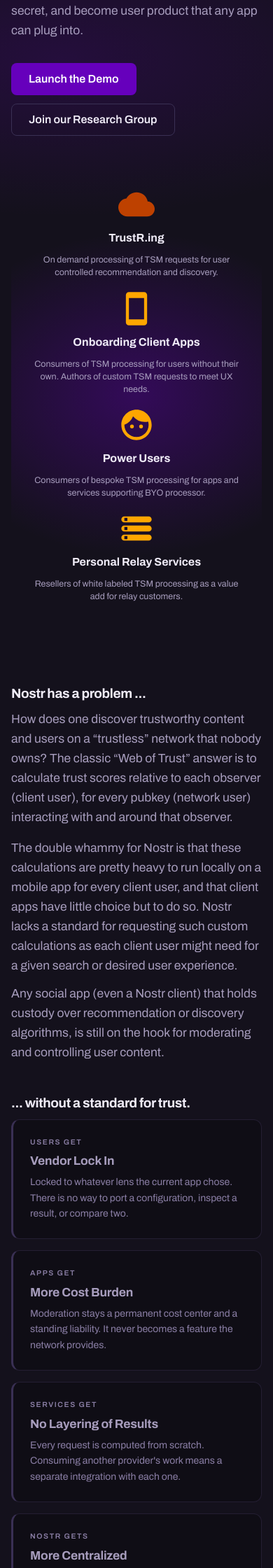
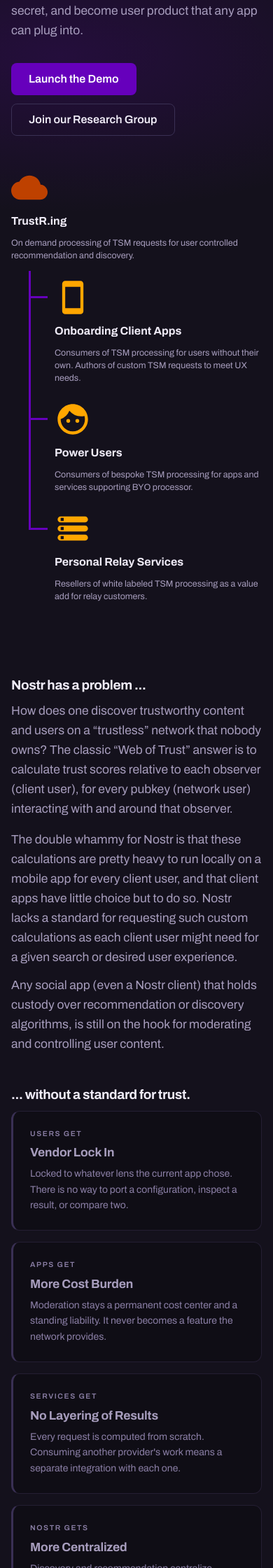
Before and after one commit to nostr4social/website, a Jekyll site: the page built from _pages/trustr.md, in a window 390 px wide. Shown: the part 608-2848 px from the top of the page at 70% size. Built offline with Jekyll 4.4.1, drawn with Linux system fonts in a browser that asks for light colours.

Commit message:
Make the two hero diagrams hold their meaning on a phone
Below 480px the cast lays its four parts along a purple spine with the
user still in the middle, and the hub hangs its three customers off a
rail on the left. Both are grid and borders — no SVG — so the connectors
are structural and cannot drift. Above 480px both keep the board's
drawing; the hero already stacks at 900px, so a tablet just gives the
diagram the full width.

The hub's desktop connectors were also wrong: one stretched SVG fanning
the whole width at a shallow angle. The board draws three stubs from
rotated rules — a diagonal, a vertical, a diagonal — pointing from the
provider toward the customers without reaching them. They are now built
the same way.

Co-Authored-By: Claude Fable 5.1 <noreply@anthropic.com>

```diff
--- a/_includes/components/cast.html
+++ b/_includes/components/cast.html
@@ -17,6 +17,9 @@ Rust marks the parts Nostr4 builds; gold marks the rest of the ecosystem.
     </g>
   </svg>
   {% include lib/icon.html name=b.centre class="cast__centre" %}
+  {%- comment -%} The phone layout's spine; hidden above 480px. {%- endcomment -%}
+  <div class="cast__spine cast__spine--top"></div>
+  <div class="cast__spine cast__spine--bottom"></div>
   {%- for item in b.items -%}
   <div class="cast__item cast__item--{{ forloop.index }}">
     {%- capture tone %}icon--xl icon--{{ item.tone | default: "gold" }}{% endcapture -%}
--- a/_includes/components/hub.html
+++ b/_includes/components/hub.html
@@ -11,16 +11,12 @@
     <div class="hub__note">{{ b.hub.note }}</div>
   </div>
   <div class="hub__spokes" aria-hidden="true">
-    <svg viewBox="0 0 300 64" fill="none" preserveAspectRatio="none">
-      <g stroke="currentColor" stroke-width="3" stroke-linecap="round" vector-effect="non-scaling-stroke">
-        <path d="M150 4 L50 60"/>
-        <path d="M150 4 L150 60"/>
-        <path d="M150 4 L250 60"/>
-      </g>
-    </svg>
+    <div class="hub__spoke hub__spoke--left"></div>
+    <div class="hub__spoke hub__spoke--mid"></div>
+    <div class="hub__spoke hub__spoke--right"></div>
   </div>
   {%- for item in b.items -%}
-  <div class="hub__node">
+  <div class="hub__node hub__node--item">
     {%- capture tone %}icon--xl icon--{{ item.tone | default: "gold" }}{% endcapture -%}
     {% include lib/icon.html name=item.icon class=tone %}
     <div class="hub__title">{{ item.title }}</div>
--- a/_sass/_breakpoints.scss
+++ b/_sass/_breakpoints.scss
@@ -4,6 +4,7 @@
 $bp-wide: 1200px;
 $bp-mid: 900px;
 $bp-narrow: 600px;
+$bp-phone: 480px; // the two hero diagrams change shape here, and only here
 
 @mixin below($bp) {
   @media (max-width: #{$bp - 0.02px}) {
--- a/_sass/components/_cast.scss
+++ b/_sass/components/_cast.scss
@@ -2,6 +2,11 @@
 
 // The cast: the user at the centre, the four kinds of app around them. Names
 // the parts before the argument uses them.
+//
+// Above 480px it is the board's drawing — a 3×3 grid with the figure in the
+// middle cell and four short connectors. On a phone the same relationship is
+// laid along a spine: two apps, the user, two apps, with the user still in the
+// middle and the connectors still purple.
 
 .cast {
   align-items: center;
@@ -71,13 +76,25 @@
   line-height: var(--lh-card);
 }
 
-@include below($bp-mid) {
-  // Stacked, the diagram is a list; the connectors would say nothing.
+// The spine segments exist only on the phone layout.
+.cast__spine {
+  display: none;
+}
+
+@include below($bp-phone) {
+  // Columns: left apps · spine · right apps. Rows: apps · the user · apps.
+  // The gap is the tick length, so a tick from an item always meets the spine.
   .cast {
+    --tick: 14px;
+    --spine: 3px;
+    --icon-mid: 26px; // half the 52px icon: where a tick leaves an item
+
     aspect-ratio: auto;
-    gap: var(--s-5);
-    grid-template-columns: repeat(2, minmax(0, 1fr));
-    grid-template-rows: auto;
+    background-image: none;
+    column-gap: var(--tick);
+    grid-template-columns: minmax(0, 1fr) var(--spine) minmax(0, 1fr);
+    grid-template-rows: auto auto auto;
+    row-gap: 0;
   }
 
   .cast__links {
@@ -85,18 +102,70 @@
   }
 
   .cast__centre {
-    grid-area: auto;
-    order: -1;
-    width: 90px;
+    grid-area: 2 / 1 / 3 / 4;
+    padding-block: var(--s-3);
+    width: 72px;
   }
 
   .cast__item {
-    grid-area: auto !important;
+    max-width: none;
+    padding-block: var(--s-3);
+  }
+
+  .cast__item--1 {
+    grid-area: 1 / 1;
+  }
+
+  .cast__item--2 {
+    grid-area: 1 / 3;
+  }
+
+  .cast__item--3 {
+    grid-area: 3 / 3;
+  }
+
+  .cast__item--4 {
+    grid-area: 3 / 1;
+  }
+
+  // The tick: from the spine to just short of the item's icon, at icon height.
+  // The icon is centred in the column, so the tick covers the gap plus half the
+  // column minus half an icon minus a breath.
+  .cast__item::before {
+    background: var(--purple);
+    content: "";
+    height: var(--spine);
+    position: absolute;
+    top: calc(var(--s-3) + var(--icon-mid) - var(--spine) / 2);
+    width: calc(var(--tick) + 50% - var(--icon-mid) - 6px);
+  }
+
+  .cast__item--1::before,
+  .cast__item--4::before {
+    right: calc(-1 * var(--tick));
+  }
+
+  .cast__item--2::before,
+  .cast__item--3::before {
+    left: calc(-1 * var(--tick));
+  }
+
+  // Two segments, so the spine passes behind the user rather than through them.
+  .cast__spine {
+    background: var(--purple);
+    display: block;
+    width: var(--spine);
+  }
+
+  .cast__spine--top {
+    align-self: stretch;
+    grid-area: 1 / 2;
+    margin-top: calc(var(--s-3) + var(--icon-mid));
+  }
+
+  .cast__spine--bottom {
+    align-self: start;
+    grid-area: 3 / 2;
+    height: calc(var(--s-3) + var(--icon-mid) + var(--spine));
   }
 }
-
-@include below($bp-narrow) {
-  .cast {
-    grid-template-columns: minmax(0, 1fr);
-  }
-}
--- a/_sass/components/_hub.scss
+++ b/_sass/components/_hub.scss
@@ -2,6 +2,11 @@
 
 // One provider, three kinds of customer. The provider sits at the top because
 // everything below it is someone choosing to use it, not someone it owns.
+//
+// Above 480px it is the board's drawing: three columns, the provider over the
+// middle one, and three purple stubs pointing from it toward the customers —
+// a diagonal, a vertical, a diagonal — built exactly as the board builds them,
+// from rotated rules. On a phone the customers hang off a rail on the left.
 
 .hub {
   background-image: var(--glow-figure);
@@ -37,30 +42,97 @@
   line-height: var(--lh-card);
 }
 
-// Three spokes: two diagonal, one straight down.
+// The three stubs, one per column, in the row between provider and customers.
 .hub__spokes {
+  display: grid;
   grid-column: 1 / -1;
-  height: 64px;
-  position: relative;
-  width: 100%;
+  grid-template-columns: repeat(3, minmax(0, 1fr));
+  height: 100px;
+  overflow: hidden;
 }
 
-.hub__spokes svg {
-  color: var(--purple);
-  height: 100%;
-  width: 100%;
+.hub__spoke {
+  background: var(--purple);
+  width: 3px;
 }
 
-@include below($bp-mid) {
+// The diagonals sit on the column seams, rotated about their centre, so half
+// of each reaches into the provider's column: they leave from it.
+.hub__spoke--left {
+  height: 100px;
+  justify-self: end;
+  transform: rotate(45deg);
+}
+
+.hub__spoke--mid {
+  height: 75px;
+  justify-self: center;
+  margin-top: 12px;
+}
+
+.hub__spoke--right {
+  height: 100px;
+  justify-self: start;
+  transform: rotate(-45deg);
+}
+
+@include below($bp-phone) {
   .hub {
-    grid-template-columns: minmax(0, 1fr);
+    --rail: 3px;
+    --tick: 24px;
+    --icon-mid: 26px; // half the 52px icon: where the rail leaves the provider
+    --row-pad: 12px;
+
+    background-image: none;
+    display: flex;
+    flex-direction: column;
+    gap: 0;
+    padding: 0;
+  }
+
+  .hub__node {
+    align-items: flex-start;
+    text-align: left;
   }
 
   .hub__node--centre {
-    grid-column: 1;
+    padding-bottom: var(--row-pad);
   }
 
   .hub__spokes {
     display: none;
   }
+
+  // Each customer is a row indented past the rail. The rail is drawn per row,
+  // so it runs exactly from the provider to the last tick and no further.
+  .hub__node--item {
+    padding-block: var(--row-pad);
+    padding-left: calc(var(--icon-mid) + var(--tick) + var(--s-3));
+    position: relative;
+  }
+
+  .hub__node--item::before {
+    background: var(--purple);
+    bottom: 0;
+    content: "";
+    left: calc(var(--icon-mid) - var(--rail) / 2);
+    position: absolute;
+    top: 0;
+    width: var(--rail);
+  }
+
+  .hub__node--item:last-child::before {
+    bottom: auto;
+    height: calc(var(--row-pad) + var(--icon-mid) + var(--rail) / 2);
+  }
+
+  .hub__node--item::after {
+    background: var(--purple);
+    content: "";
+    height: var(--rail);
+    left: calc(var(--icon-mid) - var(--rail) / 2);
+    position: absolute;
+    top: calc(var(--row-pad) + var(--icon-mid) - var(--rail) / 2);
+    width: calc(var(--tick) + var(--rail));
+  }
 }
--- a/tools/audit/responsive.mjs
+++ b/tools/audit/responsive.mjs
@@ -7,7 +7,7 @@
 import { withBrowser } from '../contact-bundle/cdp.mjs'
 const BASE = process.env.BASE_URL || 'http://127.0.0.1:4000'
 const PAGES = ['/', '/nostr/', '/trustr/', '/services/', '/about/', '/contact/', '/404.html']
-const WIDTHS = [1440, 1200, 900, 600, 390]
+const WIDTHS = [1440, 1200, 900, 600, 479, 390, 360]
 let failures = 0
 await withBrowser(async (api) => {
   for (const page of PAGES) {
```
Also changed, not shown: README.md (+8 -2 lines).
